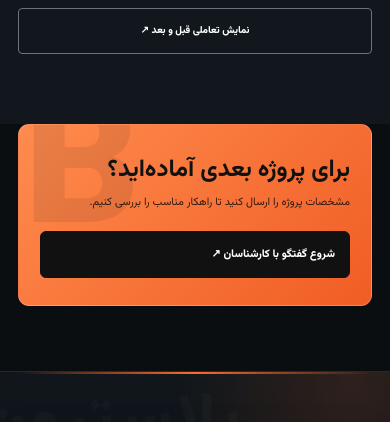
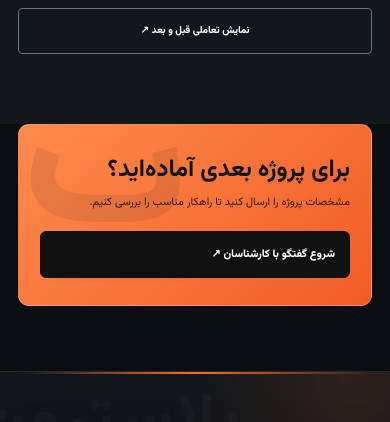
Before and after one commit to mahdi-1949/blastron-industrial-website, a plain HTML site: page index.html in a window 390 px wide. Shown: the part 3800-4222 px from the top of the page. Drawn offline with Linux system fonts and the light colour scheme.

Commit message:
Replace decorative Latin brand letter with Persian letter

```diff
--- a/assets/style.css
+++ b/assets/style.css
@@ -344,7 +344,7 @@ body.mobile-menu-open:before{content:"";position:fixed;inset:0;z-index:49;backgr
 
   .home-cta-section{width:calc(100% - 36px);padding:0 0 65px}
   .home-cta-section .cta-band{position:relative;display:flex;flex-direction:column;align-items:stretch;gap:13px;padding:27px 21px;border:1px solid rgba(255,255,255,.16);border-radius:11px;background:linear-gradient(135deg,#ff8b4e,#f05d24);overflow:hidden}
-  .home-cta-section .cta-band:after{content:"B";position:absolute;left:5px;top:-37px;color:rgba(15,18,20,.09);font-size:180px;font-weight:900;line-height:1;pointer-events:none}
+  .home-cta-section .cta-band:after{content:"ب";position:absolute;left:5px;top:-37px;color:rgba(15,18,20,.09);font-size:180px;font-weight:900;line-height:1;pointer-events:none}
   .home-cta-section .cta-band>div,.home-cta-section .cta-band>.btn{position:relative;z-index:1}
   .home-cta-section .cta-band h2{font-size:24px;line-height:1.5;margin:0 0 5px}
   .home-cta-section .cta-band p{font-size:11px;line-height:1.9;margin:0;color:#321b11}
```
